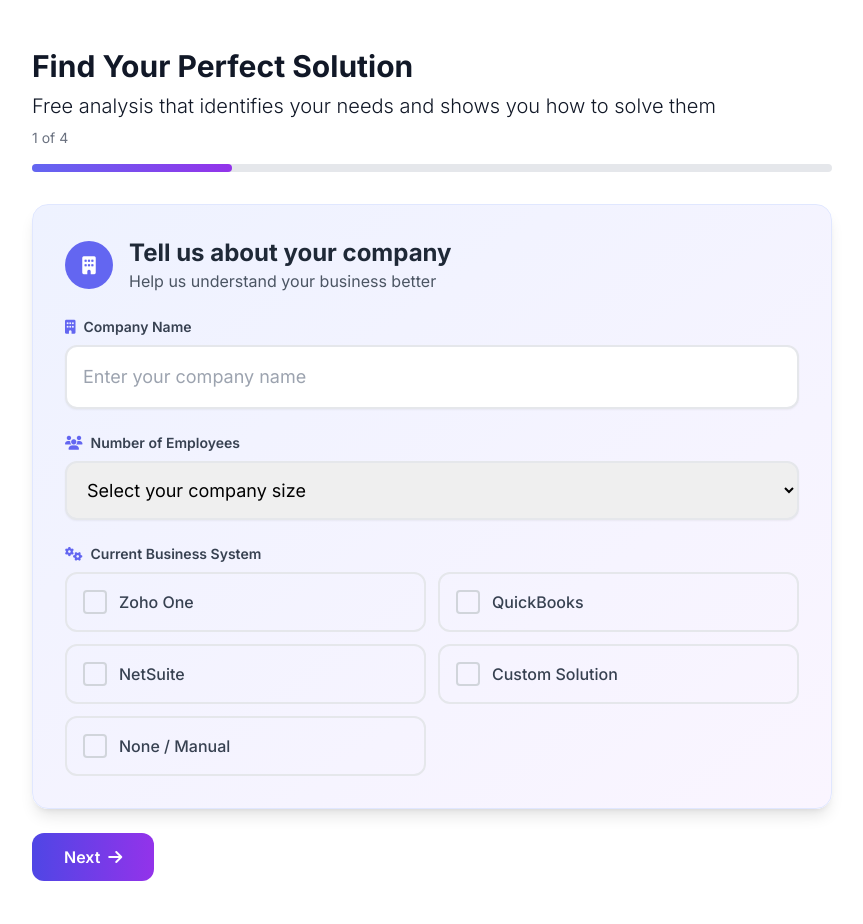
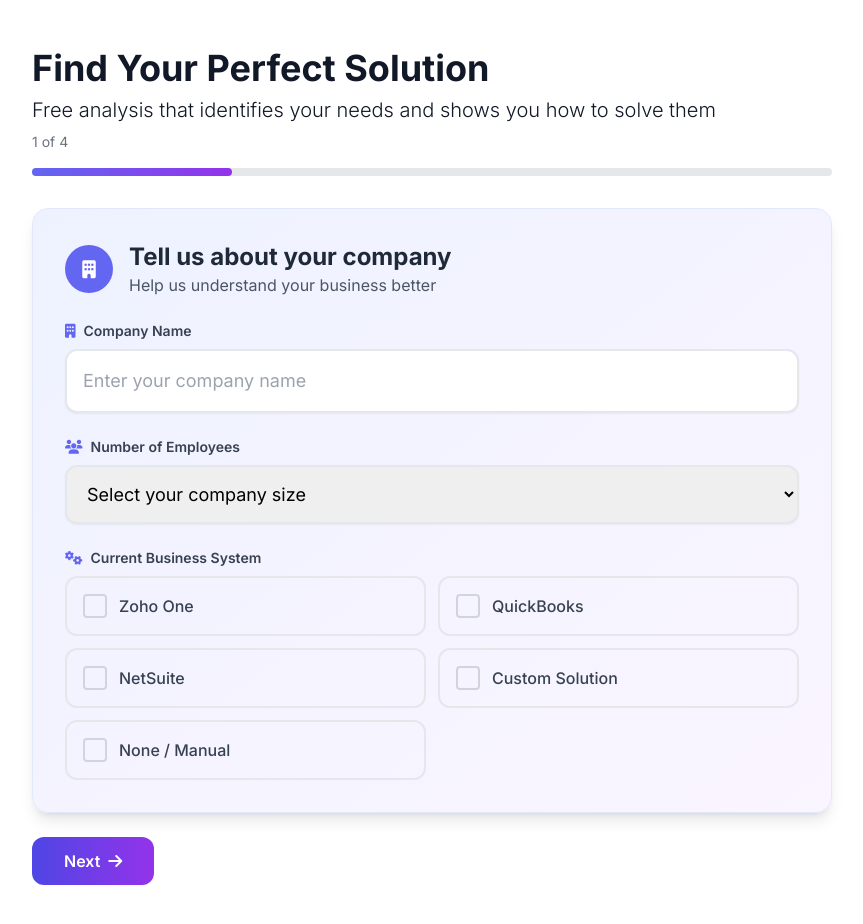
Before and after one commit to BallesterosDev56/test---, a plain HTML site: page index.html in a window 1280 px wide. Shown: the whole page, without its empty margins (208-1071 px from the left). Drawn offline with nearby package versions, Linux system fonts and the light colour scheme.

Commit message:
saving changes 2

```diff
--- a/index.html
+++ b/index.html
@@ -17,7 +17,7 @@
 <body class="bg-gradient-to-br via-white min-h-screen flex items-center justify-center">
 
     <div class="form-container bg-white rounded-2xl p-4 sm:p-6 md:p-8 lg:p-12 w-full max-w-4xl mx-auto">
-        <h1 class="text-2xl sm:text-3xl font-bold text-gray-900 mb-2">Find Your Perfect Solution</h1>
+        <h1 class="text-3xl sm:text-4xl font-bold text-gray-900 mb-2">Find Your Perfect Solution</h1>
         <h2 class="text-lg sm:text-xl text-gray-900 font-light mb-2">Free analysis that identifies your needs and shows you how to solve them</h2>
         <!-- Progress Bar -->
         <div class="mb-8">
```
